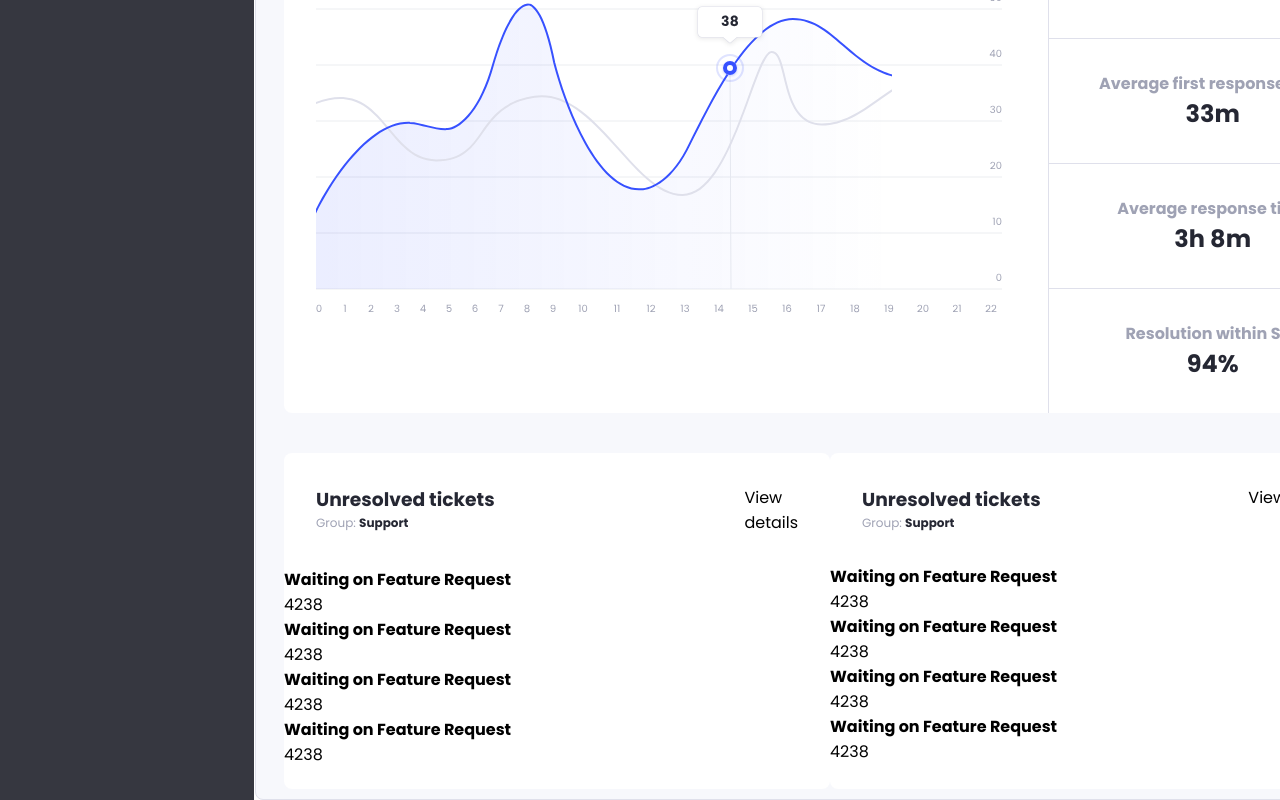
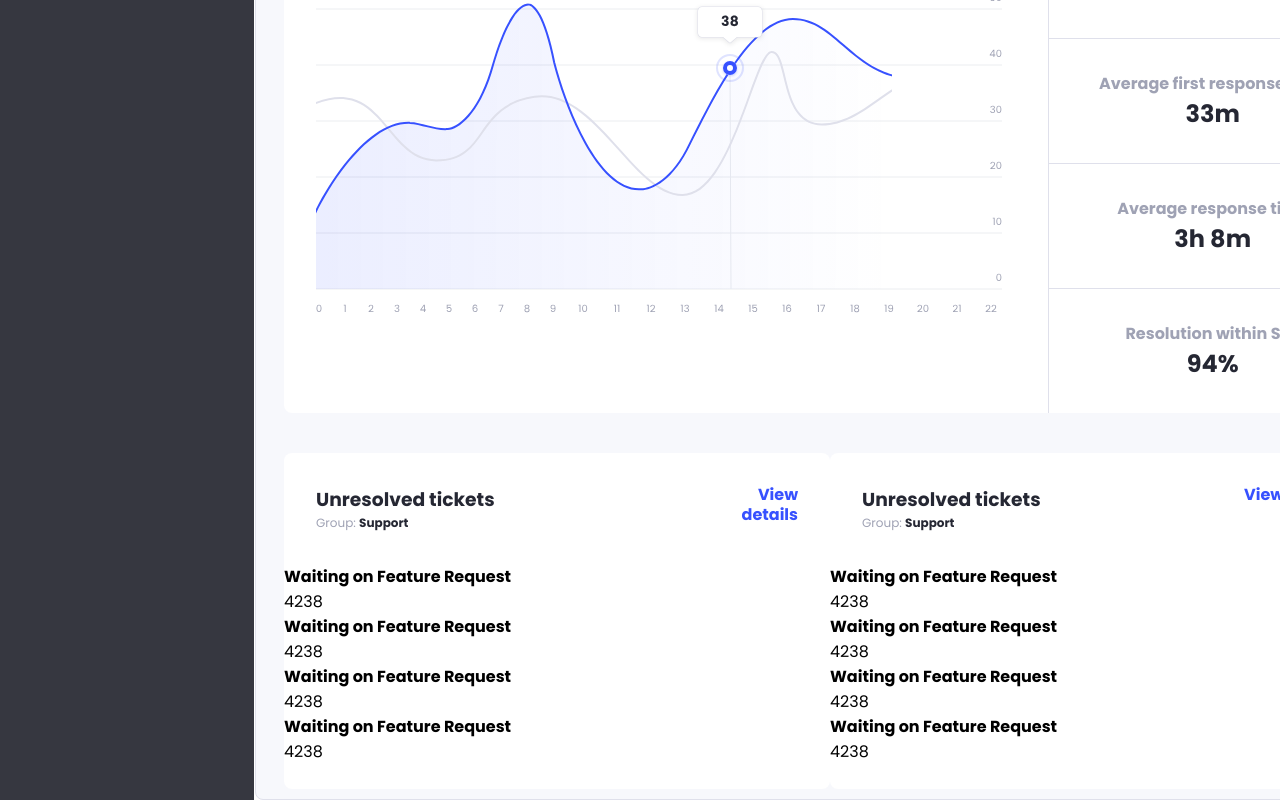
Before and after one commit to gift56/Admin-Dashboard, a React (Create React App) app: page / in a window 1280 px wide. Shown: the part 690-1490 px from the top of the page. Built offline with nearby package versions, Linux system fonts and the light colour scheme.

Commit message:
last commit

```diff
--- a/src/component/sass/styles.css
+++ b/src/component/sass/styles.css
@@ -513,4 +513,11 @@
   color: #252733;
   font-weight: 600;
 }
+
+.ticketArea .ticketCard .ticketHeading .details {
+  color: #3751ff;
+  font-weight: 600;
+  text-align: end;
+  line-height: 20px;
+}
 /*# sourceMappingURL=styles.css.map */
--- a/src/component/sass/styles.scss
+++ b/src/component/sass/styles.scss
@@ -301,12 +301,18 @@
                     color: $navBg;
                     font-size: 12px;
                     font-weight: 400;
-                    span{
+                    span {
                         color: $headerColor;
                         font-weight: 600;
                     }
                 }
             }
+            .details {
+                color: $chartBox;
+                font-weight: 600;
+                text-align: end;
+                line-height: 20px;
+            }
         }
     }
 }
```
Also changed, not shown: 1 other file (tests, documents, lock files or other folders).
